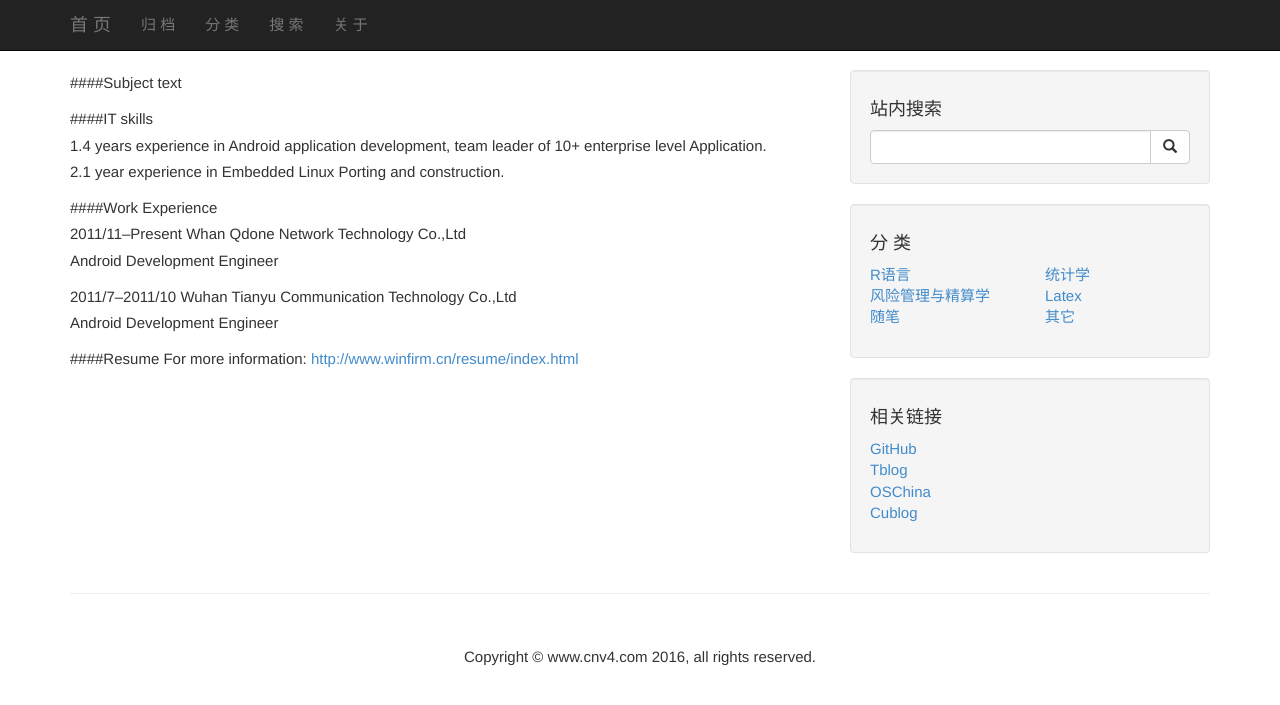
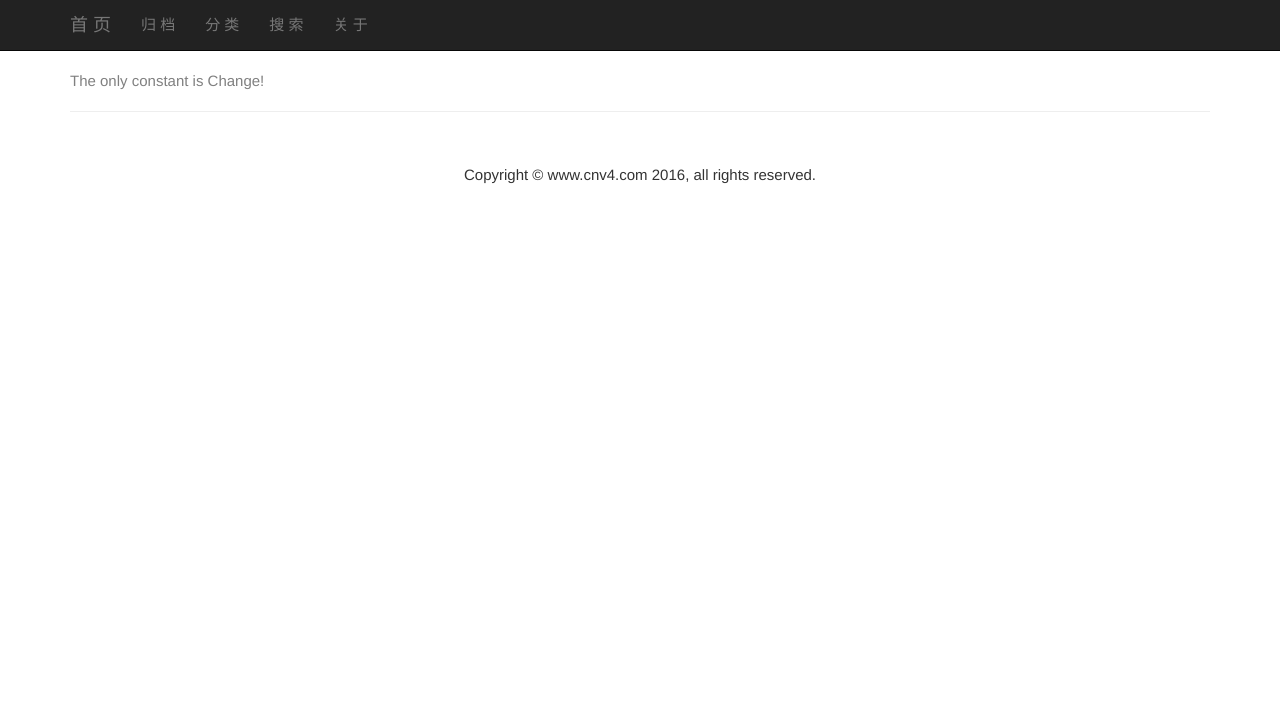
Before and after one commit to YinliangWu/tpw, a Jekyll site: the page built from about.md, in a window 1280 px wide. Shown: the top 705 px of the page. Built offline with Jekyll 4.4.1, drawn with Linux system fonts in a browser that asks for light colours; nearby versions of some CDN libraries; library files that are not in the unit come from our copies; comment, search, counter and statistics services are not loaded.

Commit message:
firstpost

```diff
--- a/_layouts/default.html
+++ b/_layouts/default.html
@@ -94,109 +94,10 @@
         <div class="col-md-8">
           {{ content }}
         </div>
-        <!-- Blog Sidebar Widgets Column -->
-        <div class="col-md-4">
-          <!-- Blog Search Well -->
-          <div class="well">
-            <h4>
-              站内搜索
-            </h4>
-            <form action="https://www.google.com/search" method="get">
-              <div class="input-group">
-                <input type="text" name="q" class="form-control">
-				<input type="hidden" name="ie" value="UTF-8" />
-				<input type="hidden" name="sitesearch" value="gaolei786.github.io" />
-                <span class="input-group-btn">
-                  <button class="btn btn-default" type="submit">
-                    <span class="glyphicon glyphicon-search">
-                    </span>
-                  </button>
-                </span>
-              </div>
-            </form>
-            <!-- /.input-group -->
-          </div>
-          <!-- Blog Categories Well -->
-          <div class="well">
-            <h4>
-              分 类
-            </h4>
-            <div class="row">
-              <div class="col-lg-6">
-                <ul class="list-unstyled">
-                  <li>
-                    <a href="/categories.html#r">
-                      R语言
-                    </a>
-                  </li>
 
-                  <li>
-                    <a href="/categories.html#risk and actuary">
-                      风险管理与精算学
-                    </a>
-                  </li>
-				                    <li>
-                    <a href="/categories.html#随笔">
-                      随笔
-                    </a>
-                  </li>
-                </ul>
-              </div>
-              <!-- /.col-lg-6 -->
-              <div class="col-lg-6">
-                <ul class="list-unstyled">
-                                  <li>
-                    <a href="/categories.html#statistics">
-                      统计学
-                    </a>
-                  </li>
-                  <li>
-                    <a href="/categories.html#latex">
-                      Latex
-                    </a>
-                  </li>
-                  <li>
-                    <a href="/categories.html#other">
-                      其它
-                    </a>
-                  </li>
-                </ul>
-              </div>
-              <!-- /.col-lg-6 -->
-            </div>
-            <!-- /.row -->
-          </div>
-          <!-- Blog Links Well -->
-          <div class="well">
-            <h4>
-              相关链接
-            </h4>
-            <ul class="list-unstyled">
-              <li>
-                <a href="https://github.com/winfirm">
-                  GitHub
-                </a>
-              </li>
-              <li>
-                <a href="http://t.qq.com/allthelucky">
-                  Tblog
-                </a>
-              </li>
-              <li>
-                <a href="http://my.oschina.net/winfirm/">
-                  OSChina
-                </a>
-              </li>
-              <li>
-                <a href=" http://blog.chinaunix.net/uid/22985736.html">
-                  Cublog
-                </a>
-              </li>
-            </ul>
-          </div>
-          <!-- Side Widget Well -->
 
-        </div>
+
+
       </div>
       <!-- /.row -->
       <hr>
--- a/about.md
+++ b/about.md
@@ -3,19 +3,4 @@ layout: default
 title: "关于：About"
 ---
 
-####Subject
-text
-
-####IT skills
-1.4 years experience in Android application development, team leader of 10+ enterprise level Application.
-2.1 year experience in Embedded Linux Porting and construction.
-
-####Work Experience
-2011/11--Present  Whan Qdone Network Technology Co.,Ltd
-Android Development Engineer
-
-2011/7--2011/10  Wuhan Tianyu Communication Technology Co.,Ltd
-Android Development Engineer
-
-####Resume
-For more information: <http://www.winfirm.cn/resume/index.html>
+<font color='gray'> The only constant is Change! </font>
```
